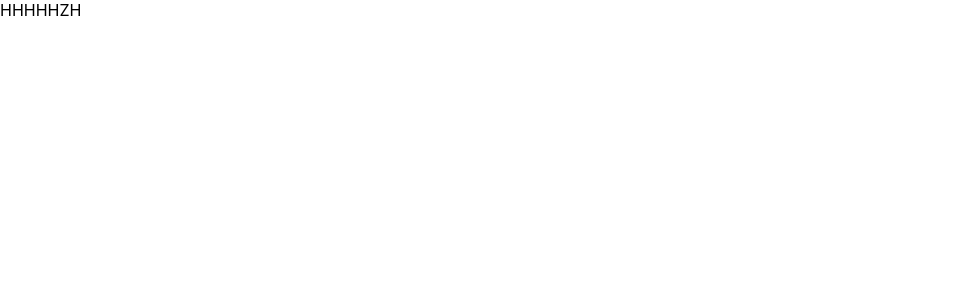
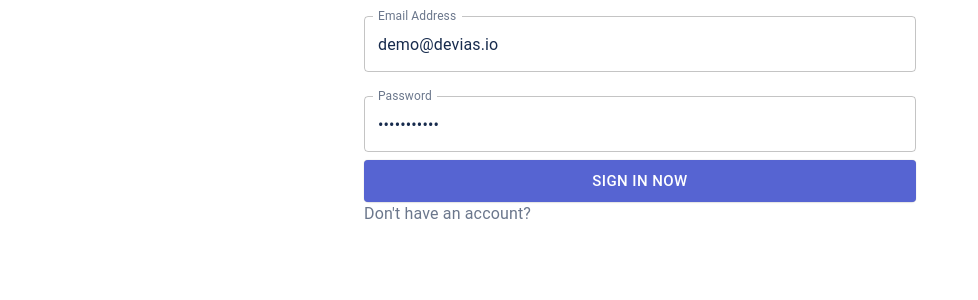
Before and after one commit to CMohamed/energy-saving, a React (Create React App) app: page /login in a window 1280 px wide. Shown: the top 300 px of the page, without its empty margins (0-978 px from the left). Built offline with nearby package versions, Linux system fonts and the light colour scheme.

Commit message:
add login pages

```diff
--- a/src/App.tsx
+++ b/src/App.tsx
@@ -1,11 +1,17 @@
 import React from 'react';
+import { useRoutes } from 'react-router-dom';
 import './App.css';
+import routes from './routes';
+import theme from './theme';
+import { ThemeProvider } from '@material-ui/core';
 
-function App() {
+const App = () => {
+  const routing = useRoutes(routes);
+
   return (
-    <div>
-      HHHHHZH
-    </div>
+    <ThemeProvider theme={theme}>
+      {routing}
+    </ThemeProvider>
   );
 }
 
--- a/src/index.tsx
+++ b/src/index.tsx
@@ -1,11 +1,14 @@
 import React from 'react';
 import ReactDOM from 'react-dom';
+import { BrowserRouter } from 'react-router-dom';
 import './index.css';
 import App from './App';
 
 ReactDOM.render(
   <React.StrictMode>
-    <App />
+    <BrowserRouter>
+      <App />
+    </BrowserRouter>
   </React.StrictMode>,
   document.getElementById('root')
 );
--- a/src/pages/login/login.tsx
+++ b/src/pages/login/login.tsx
@@ -0,0 +1,112 @@
+// import { Link as RouterLink, useNavigate } from 'react-router-dom';
+// import { Helmet } from 'react-helmet';
+import * as Yup from 'yup';
+import { Formik } from 'formik';
+import {
+    Box,
+    Button,
+    Container,
+    Grid,
+    Link,
+    TextField,
+    Typography
+} from '@material-ui/core';
+
+const Login = () => {
+    // const navigate = useNavigate();
+
+    return (
+        <>
+            {/* <Helmet>
+                <title>Login | Material Kit</title>
+            </Helmet> */}
+            <Box
+                // sx={{
+                //     backgroundColor: 'background.default',
+                //     display: 'flex',
+                //     flexDirection: 'column',
+                //     height: '100%',
+                //     justifyContent: 'center'
+                // }}
+            >
+                <Container maxWidth="sm">
+                    <Formik
+                        initialValues={{
+                            email: 'demo@devias.io',
+                            password: 'Password123'
+                        }}
+                        validationSchema={Yup.object().shape({
+                            email: Yup.string().email('Must be a valid email').max(255).required('Email is required'),
+                            password: Yup.string().max(255).required('Password is required')
+                        })}
+                        onSubmit={() => {
+                            // navigate('/app/dashboard', { replace: true });
+                            console.log('submitting form');
+                        }}
+                    >
+                        {({
+                            errors,
+                            handleBlur,
+                            handleChange,
+                            handleSubmit,
+                            isSubmitting,
+                            touched,
+                            values
+                        }) => (
+                            <form onSubmit={handleSubmit}>
+                                <TextField
+                                    error={Boolean(touched.email && errors.email)}
+                                    fullWidth
+                                    helperText={touched.email && errors.email}
+                                    label="Email Address"
+                                    margin="normal"
+                                    name="email"
+                                    onBlur={handleBlur}
+                                    onChange={handleChange}
+                                    type="email"
+                                    value={values.email}
+                                    variant="outlined"
+                                />
+                                <TextField
+                                    error={Boolean(touched.password && errors.password)}
+                                    fullWidth
+                                    helperText={touched.password && errors.password}
+                                    label="Password"
+                                    margin="normal"
+                                    name="password"
+                                    onBlur={handleBlur}
+                                    onChange={handleChange}
+                                    type="password"
+                                    value={values.password}
+                                    variant="outlined"
+                                />
+                                <Box>
+                                {/* <Box sx={{ py: 2 }}> */}
+                                    <Button
+                                        color="primary"
+                                        disabled={isSubmitting}
+                                        fullWidth
+                                        size="large"
+                                        type="submit"
+                                        variant="contained"
+                                    >
+                                        Sign in now
+                                    </Button>
+                                </Box>
+                                <Typography color="textSecondary" variant="body1">
+                                    Don&apos;t have an account?
+                                    {' '}
+                                    {/* <Link component={RouterLink} to="/register" variant="h6">
+                                        Sign up
+                                    </Link> */}
+                                </Typography>
+                            </form>
+                        )}
+                    </Formik>
+                </Container>
+            </Box>
+        </>
+    );
+};
+
+export default Login;
--- /dev/null
+++ b/src/pages/not-found/not-found.tsx
@@ -0,0 +1,56 @@
+// import { Helmet } from 'react-helmet';
+import {
+  Box,
+  Container,
+  Typography
+} from '@material-ui/core';
+
+const NotFound = () => (
+  <>
+    {/* <Helmet>
+      <title>404 | Material Kit</title>
+    </Helmet> */}
+    <Box
+      // sx={{
+      //   backgroundColor: 'background.default',
+      //   display: 'flex',
+      //   flexDirection: 'column',
+      //   height: '100%',
+      //   justifyContent: 'center'
+      // }}
+    >
+      <Container maxWidth="md">
+        <Typography
+          align="center"
+          color="textPrimary"
+          variant="h1"
+        >
+          404: The page you are looking for isn’t here
+        </Typography>
+        <Typography
+          align="center"
+          color="textPrimary"
+          variant="subtitle2"
+        >
+          You either tried some shady route or you came here by mistake.
+          Whichever it is, try using the navigation
+        </Typography>
+        {/* <Box sx={{ textAlign: 'center' }}> */}
+        <Box>
+          <img
+            alt="Under development"
+            src="/static/images/undraw_page_not_found_su7k.svg"
+            style={{
+              marginTop: 50,
+              display: 'inline-block',
+              maxWidth: '100%',
+              width: 560
+            }}
+          />
+        </Box>
+      </Container>
+    </Box>
+  </>
+);
+
+export default NotFound;
--- /dev/null
+++ b/src/routes.js
@@ -0,0 +1,19 @@
+import { Navigate } from 'react-router-dom';
+import Login from './pages/login/login';
+import NotFound from './pages/not-found/not-found';
+
+const routes = [
+  {
+    path: '/',
+    // element: <MainLayout />,
+    children: [
+      { path: 'login', element: <Login /> },
+    //   { path: 'register', element: <Register /> },
+      { path: '404', element: <NotFound /> },
+      { path: '/', element: <Navigate to="/login" /> },
+      { path: '*', element: <Navigate to="/404" /> }
+    ]
+  }
+];
+
+export default routes;
--- /dev/null
+++ b/src/theme/index.js
@@ -0,0 +1,24 @@
+import { createMuiTheme, colors } from '@material-ui/core';
+import shadows from './shadows';
+import typography from './typography';
+
+const theme = createMuiTheme({
+  palette: {
+    background: {
+      default: '#F4F6F8',
+      paper: colors.common.white
+    },
+    primary: {
+      contrastText: '#ffffff',
+      main: '#5664d2'
+    },
+    text: {
+      primary: '#172b4d',
+      secondary: '#6b778c'
+    }
+  },
+  shadows,
+  typography
+});
+
+export default theme;
--- /dev/null
+++ b/src/theme/shadows.js
@@ -0,0 +1,27 @@
+export default [
+  'none',
+  '0 0 0 1px rgba(63,63,68,0.05), 0 1px 2px 0 rgba(63,63,68,0.15)',
+  '0 0 1px 0 rgba(0,0,0,0.31), 0 2px 2px -2px rgba(0,0,0,0.25)',
+  '0 0 1px 0 rgba(0,0,0,0.31), 0 3px 4px -2px rgba(0,0,0,0.25)',
+  '0 0 1px 0 rgba(0,0,0,0.31), 0 3px 4px -2px rgba(0,0,0,0.25)',
+  '0 0 1px 0 rgba(0,0,0,0.31), 0 4px 6px -2px rgba(0,0,0,0.25)',
+  '0 0 1px 0 rgba(0,0,0,0.31), 0 4px 6px -2px rgba(0,0,0,0.25)',
+  '0 0 1px 0 rgba(0,0,0,0.31), 0 4px 8px -2px rgba(0,0,0,0.25)',
+  '0 0 1px 0 rgba(0,0,0,0.31), 0 5px 8px -2px rgba(0,0,0,0.25)',
+  '0 0 1px 0 rgba(0,0,0,0.31), 0 6px 12px -4px rgba(0,0,0,0.25)',
+  '0 0 1px 0 rgba(0,0,0,0.31), 0 7px 12px -4px rgba(0,0,0,0.25)',
+  '0 0 1px 0 rgba(0,0,0,0.31), 0 6px 16px -4px rgba(0,0,0,0.25)',
+  '0 0 1px 0 rgba(0,0,0,0.31), 0 7px 16px -4px rgba(0,0,0,0.25)',
+  '0 0 1px 0 rgba(0,0,0,0.31), 0 8px 18px -8px rgba(0,0,0,0.25)',
+  '0 0 1px 0 rgba(0,0,0,0.31), 0 9px 18px -8px rgba(0,0,0,0.25)',
+  '0 0 1px 0 rgba(0,0,0,0.31), 0 10px 20px -8px rgba(0,0,0,0.25)',
+  '0 0 1px 0 rgba(0,0,0,0.31), 0 11px 20px -8px rgba(0,0,0,0.25)',
+  '0 0 1px 0 rgba(0,0,0,0.31), 0 12px 22px -8px rgba(0,0,0,0.25)',
+  '0 0 1px 0 rgba(0,0,0,0.31), 0 13px 22px -8px rgba(0,0,0,0.25)',
+  '0 0 1px 0 rgba(0,0,0,0.31), 0 14px 24px -8px rgba(0,0,0,0.25)',
+  '0 0 1px 0 rgba(0,0,0,0.31), 0 16px 28px -8px rgba(0,0,0,0.25)',
+  '0 0 1px 0 rgba(0,0,0,0.31), 0 18px 30px -8px rgba(0,0,0,0.25)',
+  '0 0 1px 0 rgba(0,0,0,0.31), 0 20px 32px -8px rgba(0,0,0,0.25)',
+  '0 0 1px 0 rgba(0,0,0,0.31), 0 22px 34px -8px rgba(0,0,0,0.25)',
+  '0 0 1px 0 rgba(0,0,0,0.31), 0 24px 36px -8px rgba(0,0,0,0.25)'
+];
--- /dev/null
+++ b/src/theme/typography.js
@@ -0,0 +1,35 @@
+export default {
+  h1: {
+    fontWeight: 500,
+    fontSize: 35,
+    letterSpacing: '-0.24px'
+  },
+  h2: {
+    fontWeight: 500,
+    fontSize: 29,
+    letterSpacing: '-0.24px'
+  },
+  h3: {
+    fontWeight: 500,
+    fontSize: 24,
+    letterSpacing: '-0.06px'
+  },
+  h4: {
+    fontWeight: 500,
+    fontSize: 20,
+    letterSpacing: '-0.06px'
+  },
+  h5: {
+    fontWeight: 500,
+    fontSize: 16,
+    letterSpacing: '-0.05px'
+  },
+  h6: {
+    fontWeight: 500,
+    fontSize: 14,
+    letterSpacing: '-0.05px'
+  },
+  overline: {
+    fontWeight: 500
+  }
+};
```
Also changed, not shown: package.json (+6 -1 lines), 2 other files (tests, documents, lock files or other folders).
